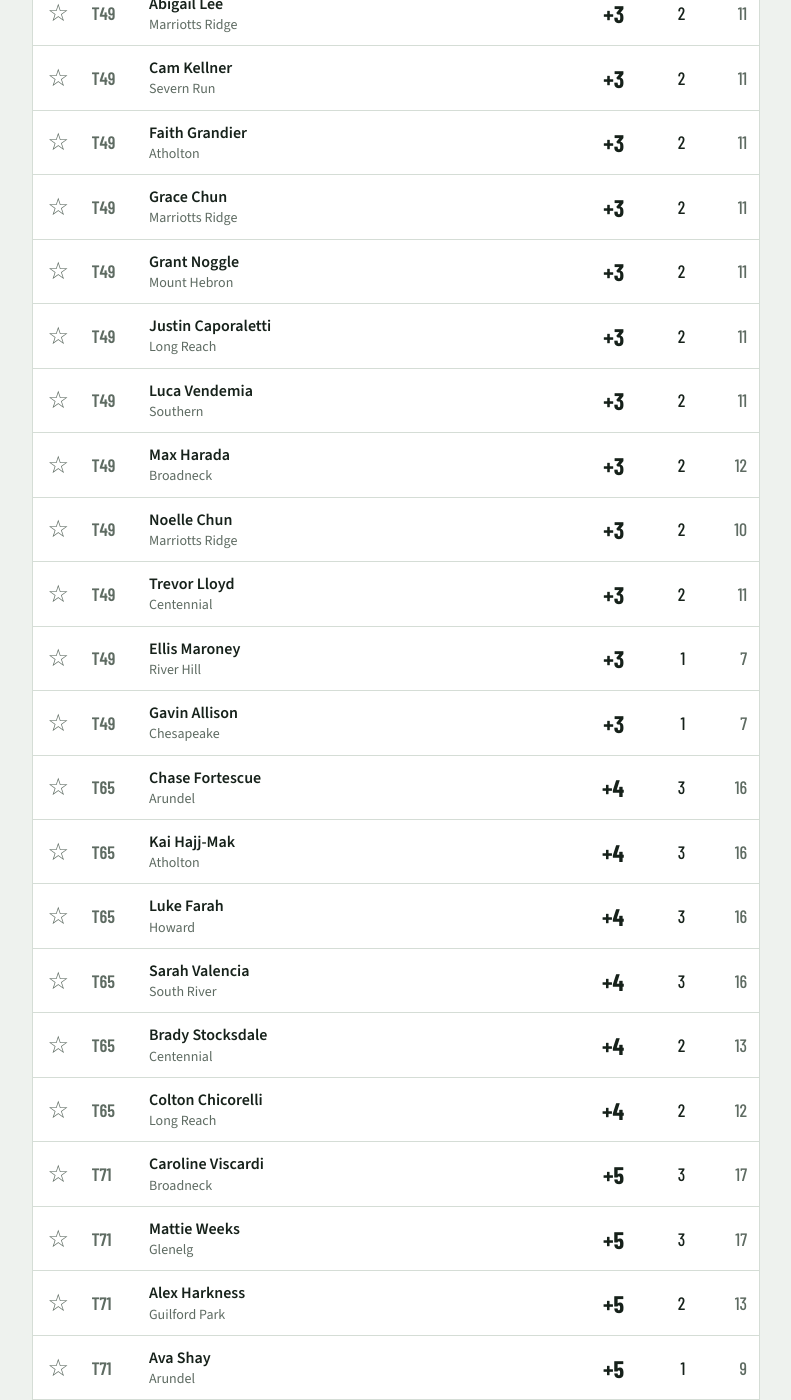
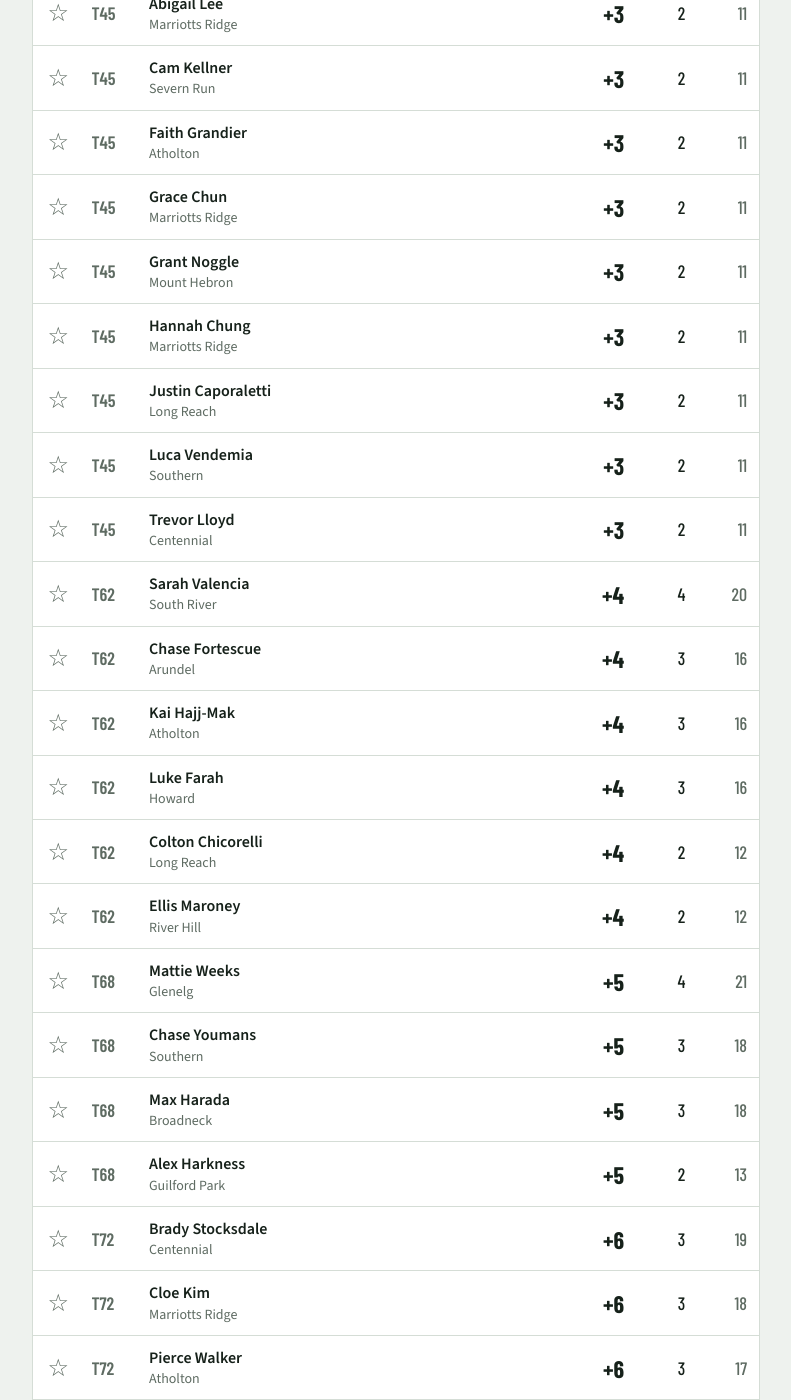
Before and after one commit to pjb3/aacps-golf, a Jekyll site: the page built from _events/2026-10-12-district-championship.md, in a window 1280 px wide and 1400 px high, scrolled down 3647 px. Shown: the whole window, without its empty margins (244-1035 px from the left). Built offline with Jekyll 4.4.1, drawn with Linux system fonts in a browser that asks for light colours; some of the changed text lies outside the part shown.

Commit message:
Update scores and events

```diff
--- a/_data/scores/2026-10-12-district-championship.json
+++ b/_data/scores/2026-10-12-district-championship.json
@@ -1,5 +1,5 @@
 {
-  "updated": "2026-10-12T09:33:46-04:00",
+  "updated": "2026-10-12T09:44:19-04:00",
   "players": [
     {
       "name": "Davis Balderson",
@@ -7,7 +7,8 @@
       "group": "1A",
       "scores": {
         "1": 3,
-        "2": 4
+        "2": 4,
+        "3": 4
       },
       "gender": "M",
       "team": true
@@ -18,7 +19,8 @@
       "group": "1A",
       "scores": {
         "1": 6,
-        "2": 5
+        "2": 5,
+        "3": 4
       },
       "gender": "M",
       "team": true
@@ -29,7 +31,8 @@
       "group": "1A",
       "scores": {
         "1": 3,
-        "2": 4
+        "2": 4,
+        "3": 4
       },
       "gender": "M",
       "team": true
@@ -40,7 +43,8 @@
       "group": "1A",
       "scores": {
         "1": 5,
-        "2": 4
+        "2": 4,
+        "3": 4
       },
       "gender": "M",
       "team": true
@@ -50,7 +54,9 @@
       "school": "Crofton",
       "group": "1B",
       "scores": {
-        "1": 3
+        "1": 3,
+        "2": 4,
+        "3": 6
       },
       "gender": "M",
       "team": true
@@ -60,7 +66,9 @@
       "school": "River Hill",
       "group": "1B",
       "scores": {
-        "1": 5
+        "1": 5,
+        "2": 4,
+        "3": 4
       },
       "gender": "M",
       "team": true
@@ -70,7 +78,9 @@
       "school": "Chesapeake",
       "group": "1B",
       "scores": {
-        "1": 7
+        "1": 7,
+        "2": 4,
+        "3": 4
       },
       "gender": "M",
       "team": true
@@ -80,7 +90,9 @@
       "school": "Glenelg",
       "group": "1B",
       "scores": {
-        "1": 3
+        "1": 3,
+        "2": 4,
+        "3": 8
       },
       "gender": "M",
       "team": true
@@ -139,6 +151,7 @@
       "group": "18B",
       "scores": {
         "1": 4,
+        "2": 5,
         "18": 5
       },
       "gender": "M",
@@ -150,6 +163,7 @@
       "group": "18B",
       "scores": {
         "1": 4,
+        "2": 5,
         "18": 5
       },
       "gender": "M",
@@ -161,6 +175,7 @@
       "group": "18B",
       "scores": {
         "1": 4,
+        "2": 6,
         "18": 4
       },
       "gender": "M",
@@ -230,7 +245,9 @@
       "school": "Severna Park",
       "group": "17B",
       "scores": {
-        "17": 4
+        "1": 4,
+        "17": 4,
+        "18": 4
       },
       "gender": "M",
       "team": true
@@ -240,7 +257,9 @@
       "school": "Howard",
       "group": "17B",
       "scores": {
-        "17": 5
+        "1": 6,
+        "17": 5,
+        "18": 5
       },
       "gender": "M",
       "team": true
@@ -250,7 +269,9 @@
       "school": "Southern",
       "group": "17B",
       "scores": {
-        "17": 6
+        "1": 6,
+        "17": 6,
+        "18": 6
       },
       "gender": "M",
       "team": true
@@ -260,7 +281,9 @@
       "school": "Glenelg",
       "group": "17B",
       "scores": {
-        "17": 6
+        "1": 4,
+        "17": 6,
+        "18": 5
       },
       "gender": "M",
       "team": true
@@ -271,7 +294,8 @@
       "group": "16A",
       "scores": {
         "16": 6,
-        "17": 6
+        "17": 6,
+        "18": 6
       },
       "gender": "M",
       "team": true
@@ -282,7 +306,8 @@
       "group": "16A",
       "scores": {
         "16": 5,
-        "17": 8
+        "17": 8,
+        "18": 6
       },
       "gender": "M",
       "team": true
@@ -293,7 +318,8 @@
       "group": "16A",
       "scores": {
         "16": 6,
-        "17": 5
+        "17": 5,
+        "18": 5
       },
       "gender": "M",
       "team": true
@@ -304,7 +330,8 @@
       "group": "16A",
       "scores": {
         "16": 4,
-        "17": 5
+        "17": 5,
+        "18": 5
       },
       "gender": "M",
       "team": false
@@ -379,7 +406,8 @@
       "school": "Reservoir",
       "group": "15A",
       "scores": {
-        "15": 4
+        "15": 4,
+        "16": 4
       },
       "gender": "M",
       "team": true
@@ -583,7 +611,8 @@
       "scores": {
         "10": 4,
         "11": 3,
-        "12": 5
+        "12": 5,
+        "13": 4
       },
       "gender": "F",
       "team": true
@@ -595,7 +624,8 @@
       "scores": {
         "10": 5,
         "11": 5,
-        "12": 7
+        "12": 7,
+        "13": 6
       },
       "gender": "F",
       "team": true
@@ -607,7 +637,8 @@
       "scores": {
         "10": 7,
         "11": 3,
-        "12": 7
+        "12": 7,
+        "13": 4
       },
       "gender": "F",
       "team": true
@@ -619,7 +650,8 @@
       "scores": {
         "10": 6,
         "11": 4,
-        "12": 6
+        "12": 6,
+        "13": 4
       },
       "gender": "F",
       "team": true
@@ -630,7 +662,8 @@
       "group": "10B",
       "scores": {
         "10": 4,
-        "11": 3
+        "11": 3,
+        "12": 6
       },
       "gender": "F",
       "team": true
@@ -641,7 +674,8 @@
       "group": "10B",
       "scores": {
         "10": 5,
-        "11": 3
+        "11": 3,
+        "12": 7
       },
       "gender": "F",
       "team": true
@@ -652,7 +686,8 @@
       "group": "10B",
       "scores": {
         "10": 7,
-        "11": 3
+        "11": 3,
+        "12": 5
       },
       "gender": "F",
       "team": true
@@ -663,7 +698,8 @@
       "group": "10B",
       "scores": {
         "10": 9,
-        "11": 9
+        "11": 9,
+        "12": 9
       },
       "gender": "F",
       "team": true
@@ -721,7 +757,8 @@
       "school": "River Hill",
       "group": "9B",
       "scores": {
-        "1": 7
+        "1": 7,
+        "10": 5
       },
       "gender": "F",
       "team": true
@@ -731,7 +768,8 @@
       "school": "Marriotts Ridge",
       "group": "9B",
       "scores": {
-        "1": 6
+        "1": 6,
+        "10": 5
       },
       "gender": "F",
       "team": true
@@ -741,7 +779,8 @@
       "school": "Arundel",
       "group": "9B",
       "scores": {
-        "1": 9
+        "1": 9,
+        "10": 8
       },
       "gender": "F",
       "team": false
@@ -751,7 +790,8 @@
       "school": "Howard",
       "group": "9B",
       "scores": {
-        "1": 10
+        "1": 10,
+        "10": 10
       },
       "gender": "F",
       "team": false
```
